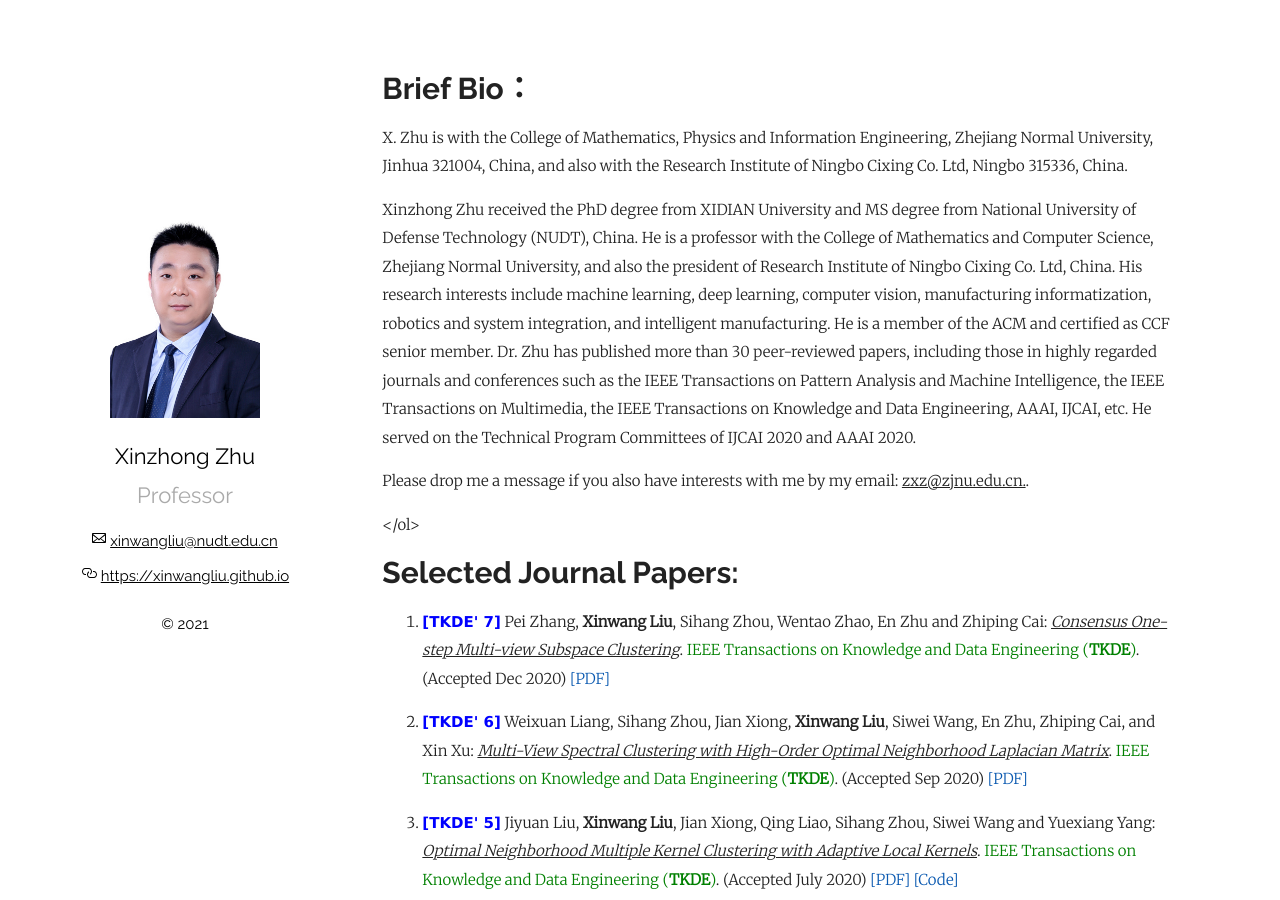
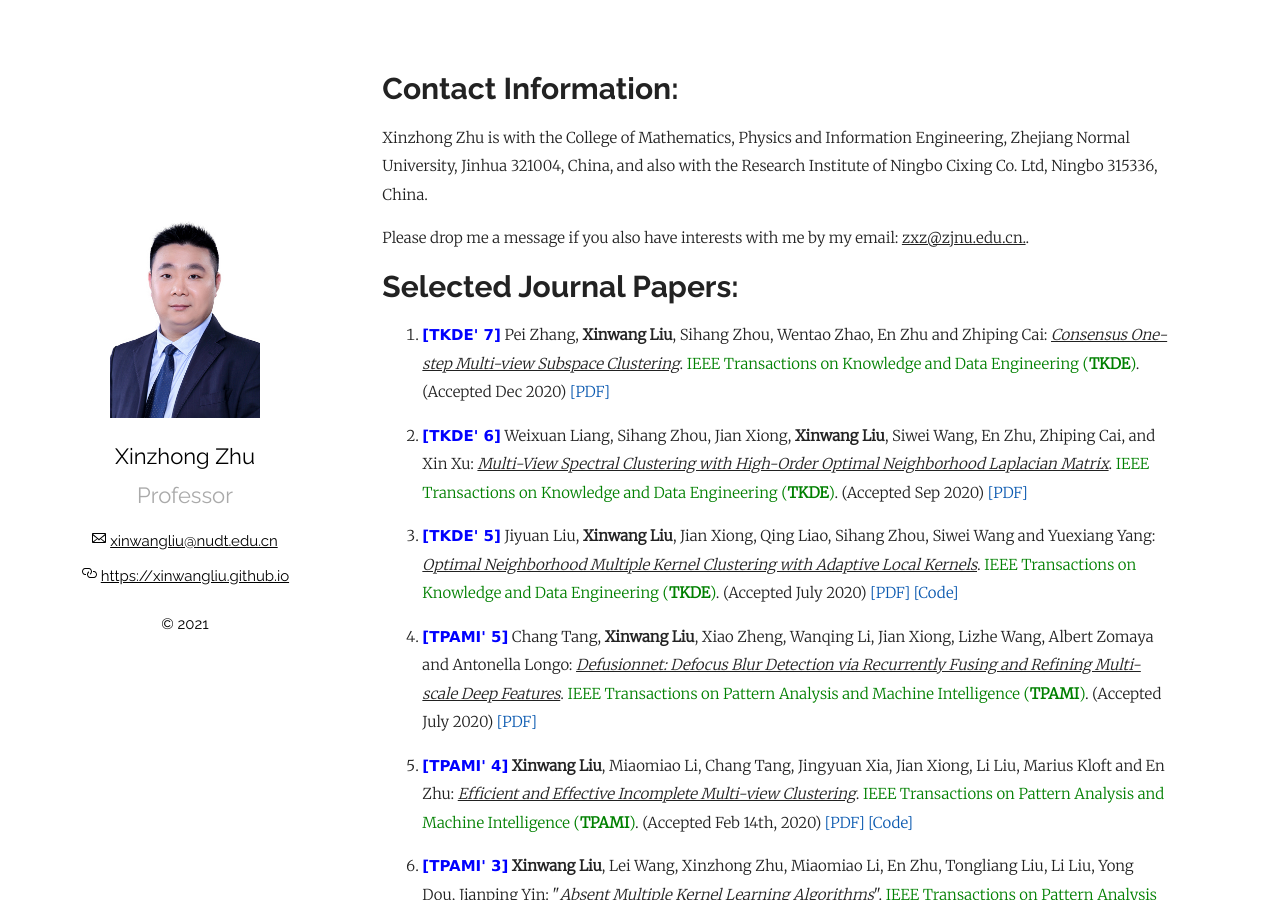
Before and after one commit to xinzhongzhu/xinzhongzhu.github.io, a Jekyll site: the page built from index.md, in a window 1280 px wide and 900 px high. Built offline with Jekyll 4.4.1, drawn with Linux system fonts in a browser that asks for light colours; our own code applies the rules of GitHub Pages for plain Markdown files; some of the changed text lies outside the part shown.

Commit message:
Update index.md

```diff
--- a/index.md
+++ b/index.md
@@ -3,17 +3,13 @@ layout: page
 <title>Xinzhong Zhu: Homepage</title>
 ---
 
-# Brief Bio：
+# Contact Information:
 
-X. Zhu is with the College of Mathematics, Physics and Information Engineering, Zhejiang Normal University, Jinhua 321004, China, and also with the Research Institute of Ningbo Cixing Co. Ltd, Ningbo 315336, China.
-
-Xinzhong Zhu received the PhD degree from XIDIAN University and MS degree from National University of Defense Technology (NUDT), China. He is a professor with the College of Mathematics and Computer Science, Zhejiang Normal University, and also the president of Research Institute of Ningbo Cixing Co. Ltd, China. His research interests include machine learning, deep learning, computer vision, manufacturing informatization, robotics and system integration, and intelligent manufacturing. He is a member of the ACM and certified as CCF senior member. Dr. Zhu has published more than 30 peer-reviewed papers, including those in highly regarded journals and conferences such as the IEEE Transactions on Pattern Analysis and Machine Intelligence, the IEEE Transactions on Multimedia, the IEEE Transactions on Knowledge and Data Engineering, AAAI, IJCAI, etc. He served on the Technical Program Committees of IJCAI 2020 and AAAI 2020.
+Xinzhong Zhu is with the College of Mathematics, Physics and Information Engineering, Zhejiang Normal University, Jinhua 321004, China, and also with the Research Institute of Ningbo Cixing Co. Ltd, Ningbo 315336, China.
 
 
 Please drop me a message if you also have interests with me by my email: <u>zxz@zjnu.edu.cn.</u>.
 
-
-</ol>
 
 # Selected Journal Papers:
 
```
Also changed, not shown: other parts of index.md (+5 -0 lines).
